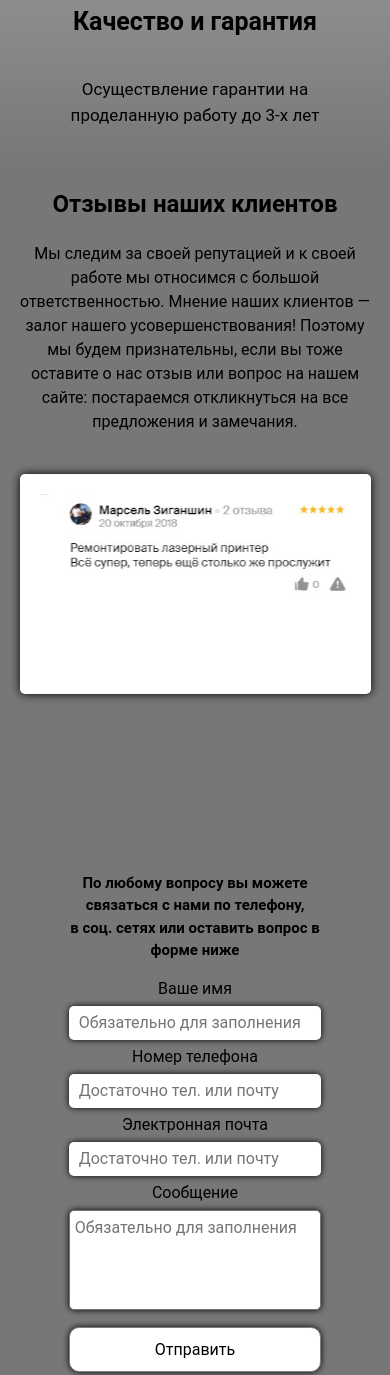
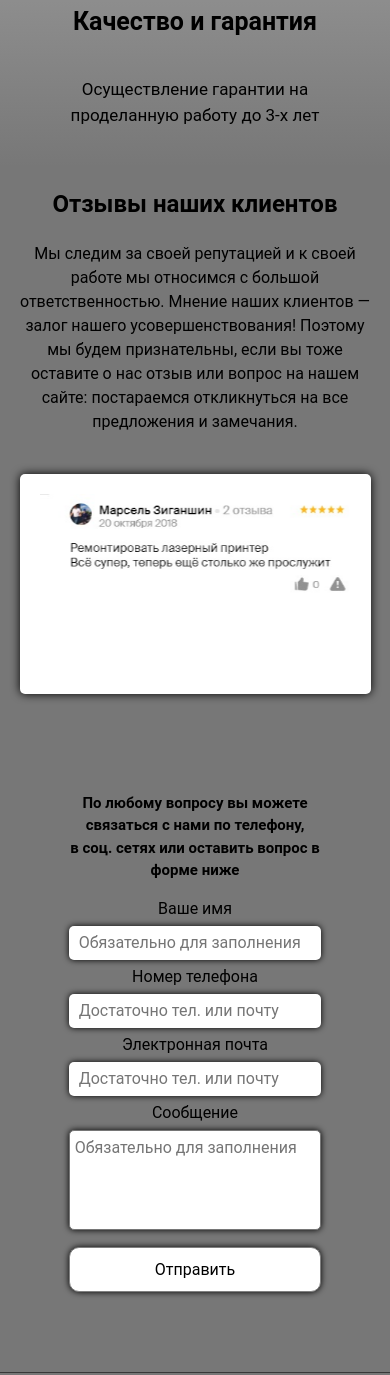
Before and after one commit to 1naesis/service, a plain HTML site: page index.html in a window 390 px wide. Shown: the part 5154-6529 px from the top of the page. Drawn offline with nearby package versions, Linux system fonts and the light colour scheme.

Commit message:
Add files via upload

```diff
--- a/css/main.css
+++ b/css/main.css
@@ -543,7 +543,7 @@ header{
 .reviews{
     margin-top: -2px;
     text-align: center;
-    padding-bottom: 50px;
+    padding-bottom: 20px;
     background-color: #777777;
 }
 .reviews h2{
@@ -650,14 +650,14 @@ header{
 
 @media screen and (max-width: 900px){
     .contact-container{
-        flex-direction: column;
+        flex-direction: column-reverse;
     }
     .map{
         width: 80%;
+        margin-top: 50px;
     }
     .mail{
         width: 80%;
-        margin-top: 50px;
     }
 }
 @media screen and (max-width: 700px){
--- a/scripts/main.js
+++ b/scripts/main.js
@@ -116,6 +116,7 @@ for (let anchor of anchors) {
             behavior: 'smooth',
             block: 'start'
         })
+        // document.getElementById(blockID).scrollIntoView(top)
     }
   })
 }
```
